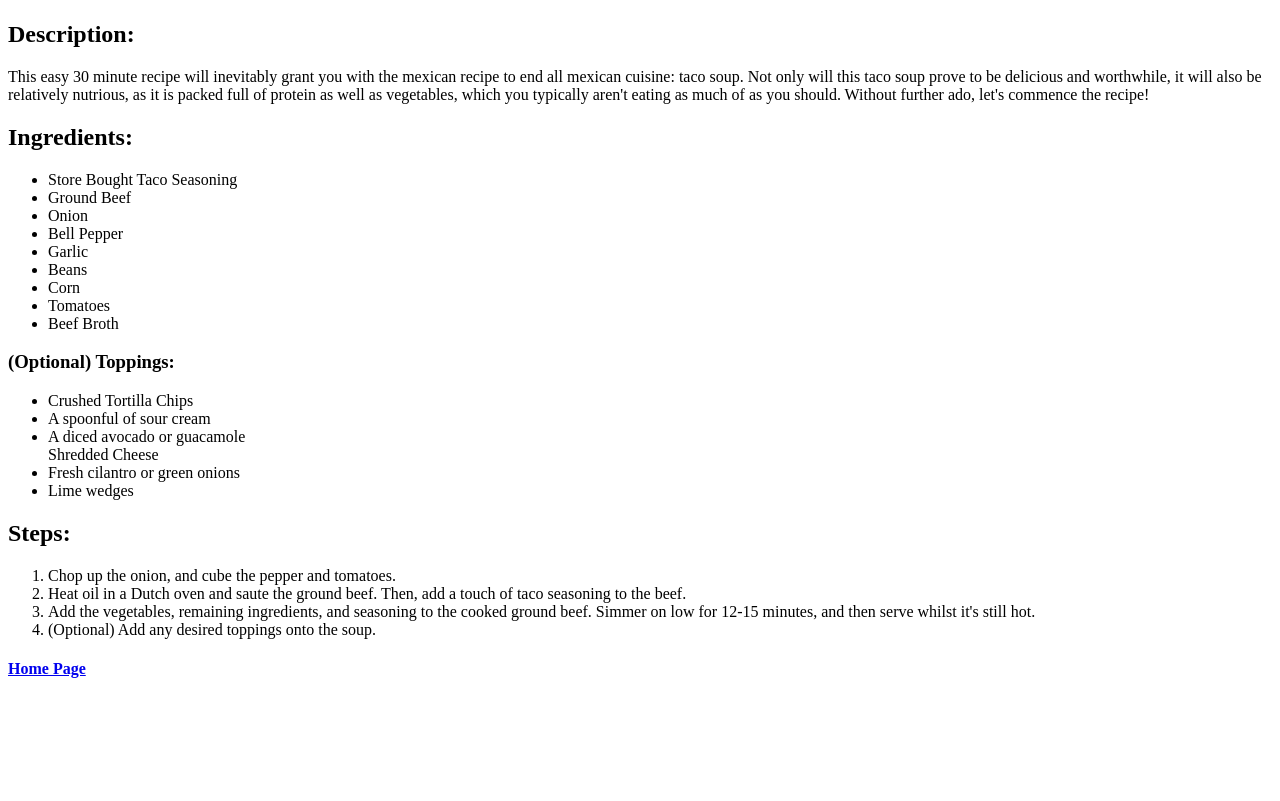
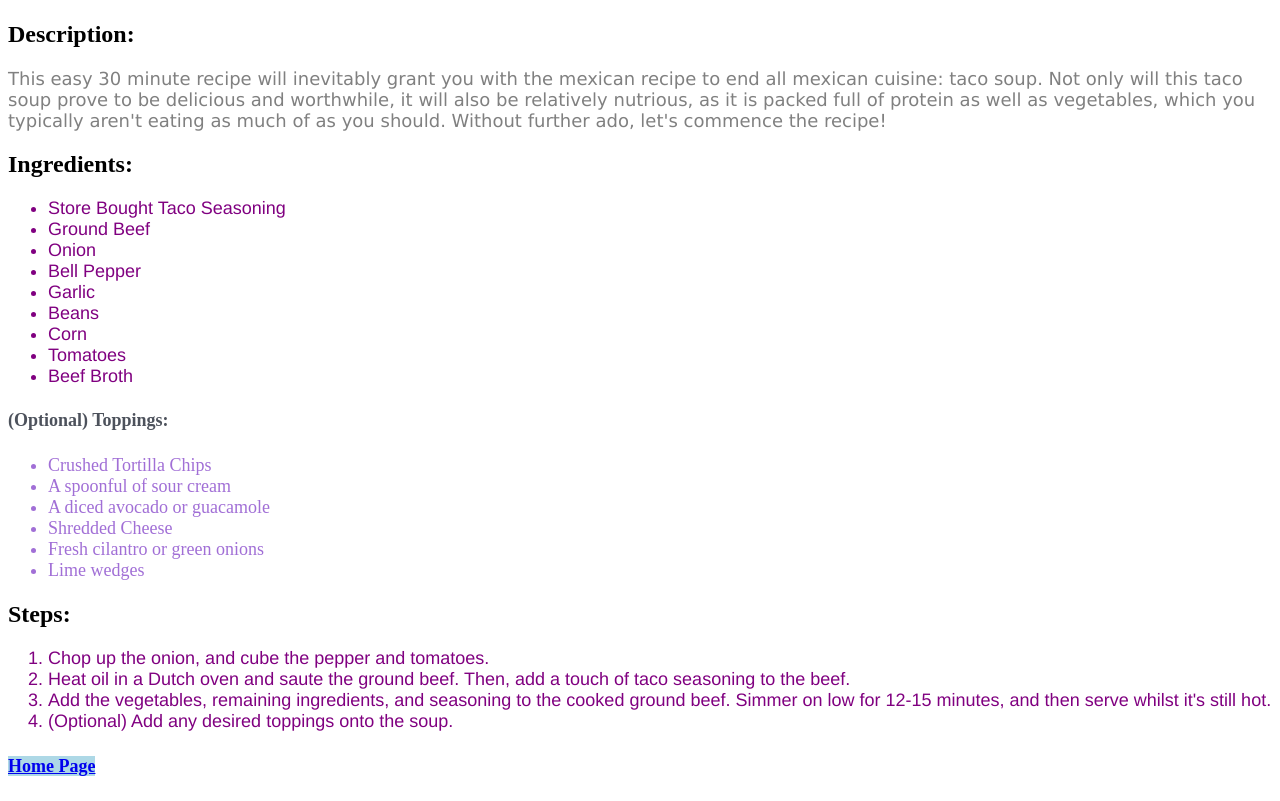
Before and after one commit to CornPimp/odin-recipes, a plain HTML site: page recipes/taco_soup.html in a window 1280 px wide. Shown: the part 451-1252 px from the top of the page. Before the commit the page ends 1150 px from the top, so only its background shows below. Drawn offline with Linux system fonts and the light colour scheme.

Commit message:
Added some text styling

```diff
--- a/recipes/taco_soup.html
+++ b/recipes/taco_soup.html
@@ -2,9 +2,10 @@
 <html>
 <head>
 	<title>Taco Soup Recipe</title>
+	<link rel="stylesheet" href="../style.css">
 </head>
 <body>
-	<h1>Taco Soup</h1>
+	<h1 class="recipe">Taco Soup</h1>
 	<br>
 	<img src="../images/taco_soup.jpg" alt="taco soup" width="500" height="350" title="unironically the hardest part of this entire project was finding literally just fucking t h r e e good copyright-free images.">
 	<h2>Description: </h2>
@@ -21,12 +22,12 @@
 		<li>Tomatoes</li>
 		<li>Beef Broth</li>
 	</ul>
-	<h3>(Optional) Toppings: </h3>
-	<ul>
+	<h4>(Optional) Toppings: </h4>
+	<ul class="optional">
 		<li>Crushed Tortilla Chips</li>
 		<li>A spoonful of sour cream</li>
 		<li>A diced avocado or guacamole</li>
-		<lo>Shredded Cheese</lo>
+		<li>Shredded Cheese</li>
 		<li>Fresh cilantro or green onions</li>
 		<li>Lime wedges</li>
 	</ul>
--- /dev/null
+++ b/style.css
@@ -0,0 +1,30 @@
+body {
+	font-family: "Times New Roman", sans-serif;
+}
+a {
+	background-color: lightblue;
+	font-weight: bold;
+}
+h3 {
+	font-size: 20px;
+	font-family: "Times New Roman", sans-serif;
+}
+li {
+	color: purple;
+	font-size: 18px;
+	font-family: Helvetica, sans-serif;
+}
+p {
+	font-family: Verdana, sans-serif;
+	color: grey;
+	font-weight: 100;
+	font-size: 18px;
+}
+h4 {
+	color: #4d525c;
+	font-size: 18px;
+}
+ul.optional li {
+	color: #a16fd6;
+	font-family: "Times New Roman", sans-serif;
+}
```
Also changed, not shown: index.html (+1 -0 lines), recipes/french_toast.html (+3 -2 lines), recipes/stir_fry.html (+2 -1 lines).
